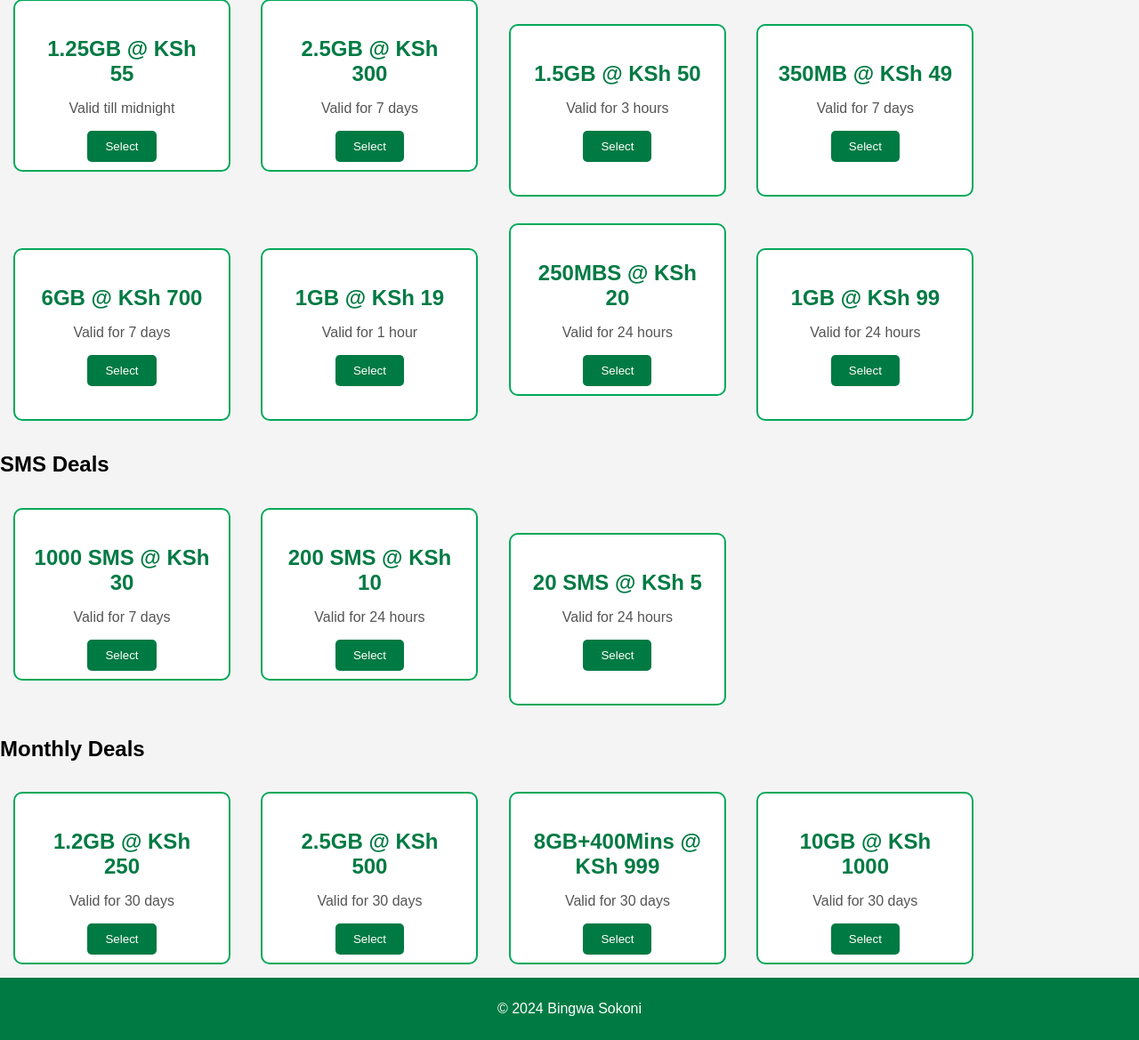
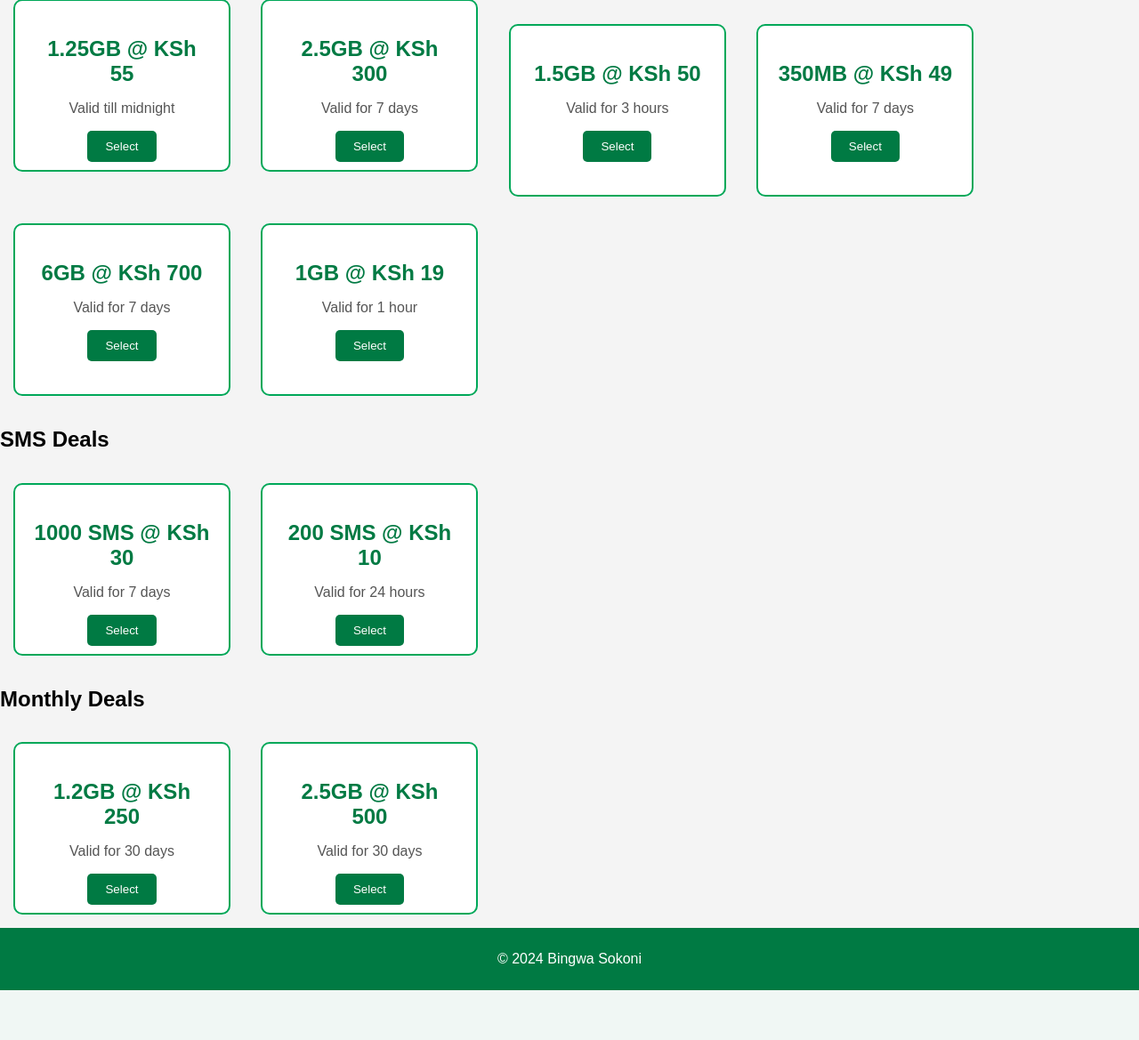
Before and after one commit to mmkash-web/bingwasokoni, a Django app: page /dataoffers/ in a window 1280 px wide. Shown: the part 300-1469 px from the top of the page at 89% size. After the commit the page ends 1413 px from the top, so only its background shows below. Run offline with Django 3.2, Linux system fonts and the light colour scheme.

Commit message:
Add files via upload

```diff
--- a/dataoffers/templates/dataoffers/bingwasokoni.html
+++ b/dataoffers/templates/dataoffers/bingwasokoni.html
@@ -209,16 +209,6 @@
         <p>Valid for 1 hour</p>
         <button onclick="selectDeal(19)">Select</button>
     </div>
-    <div class="data-plan">
-        <h2>250MBS @ KSh 20</h2>
-        <p>Valid for 24 hours</p>
-        <button onclick="selectDeal(20)">Select</button>
-    </div>
-    <div class="data-plan">
-        <h2>1GB @ KSh 99</h2>
-        <p>Valid for 24 hours</p>
-        <button onclick="selectDeal(99)">Select</button>
-    </div>
 
     <h2>SMS Deals</h2>
     <div class="sms-plan">
@@ -230,11 +220,6 @@
         <h2>200 SMS @ KSh 10</h2>
         <p>Valid for 24 hours</p>
         <button onclick="selectDeal(10)">Select</button>
-    </div>
-    <div class="sms-plan">
-        <h2>20 SMS @ KSh 5</h2>
-        <p>Valid for 24 hours</p>
-        <button onclick="selectDeal(5)">Select</button>
     </div>
 
     <h2>Monthly Deals</h2>
@@ -248,17 +233,6 @@
         <p>Valid for 30 days</p>
         <button onclick="selectDeal(500)">Select</button>
     </div>
-    <div class="data-plan">
-        <h2>8GB+400Mins @ KSh 999</h2>
-        <p>Valid for 30 days</p>
-        <button onclick="selectDeal(999)">Select</button>
-    </div>
-    <div class="data-plan">
-        <h2>10GB @ KSh 1000</h2>
-        <p>Valid for 30 days</p>
-        <button onclick="selectDeal(1000)">Select</button>
-    </div>
-
 
     <!-- Modal for phone number input -->
     <div id="dealModal" class="modal">
```
